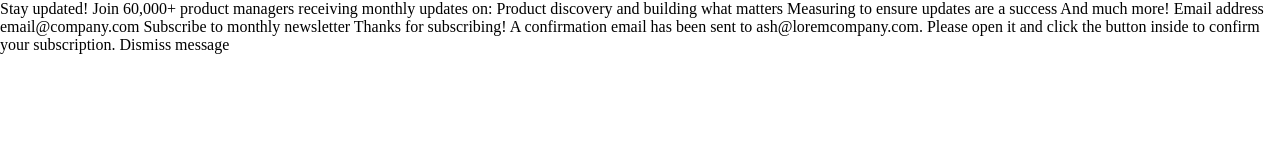
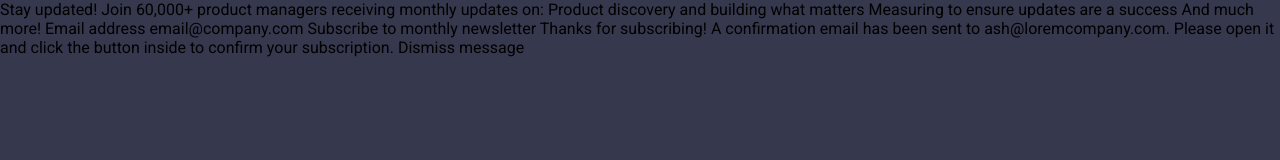
Before and after one commit to Nsoro-Allan/newsletter-signup-main, a plain HTML site: page index.html in a window 1280 px wide. Drawn offline with Linux system fonts and the light colour scheme.

Commit message:
changes made...

```diff
--- a/style.css
+++ b/style.css
@@ -1,3 +1,4 @@
+@import url('https://fonts.googleapis.com/css2?family=Roboto:ital,wght@0,100;0,300;0,400;0,500;0,700;0,900;1,100;1,300;1,400;1,500;1,700;1,900&display=swap');
 *{
     margin: 0;
     padding: 0;
@@ -5,5 +6,6 @@
 }
 
 body{
-
+    font-family: "Roboto", sans-serif;
+    background: hsl(235, 18%, 26%);
 }
```
